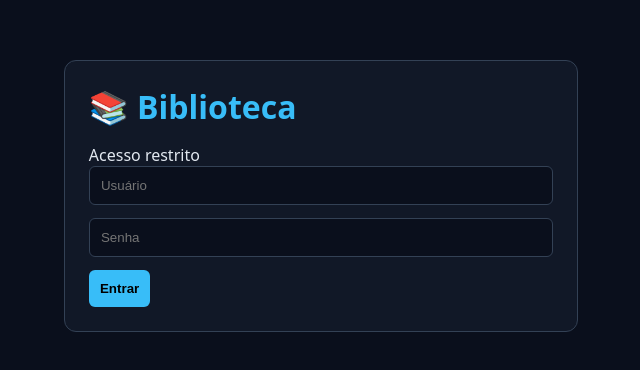
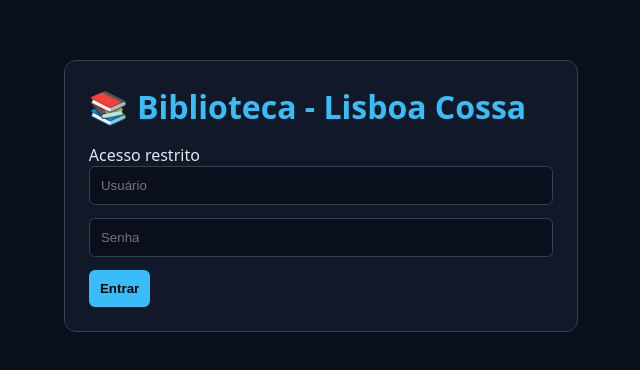
Before and after one commit to Lisboa92/biblioteca-cloud, a React (Vite) app in the folder frontend/: page / in a window 1280 px wide. Shown: the part 204-574 px from the top of the page, without its empty margins (319-959 px from the left). Built offline with nearby package versions, Linux system fonts and the light colour scheme.

Commit message:
Update App.jsx

```diff
--- a/frontend/src/App.jsx
+++ b/frontend/src/App.jsx
@@ -77,7 +77,7 @@ export default function App() {
     return (
       <div className="login-container">
         <div className="card">
-          <h1>📚 Biblioteca</h1>
+          <h1>📚 Biblioteca - Lisboa Cossa</h1>
           <p>Acesso restrito</p>
 
           {erro && <div className="erro">{erro}</div>}
```
